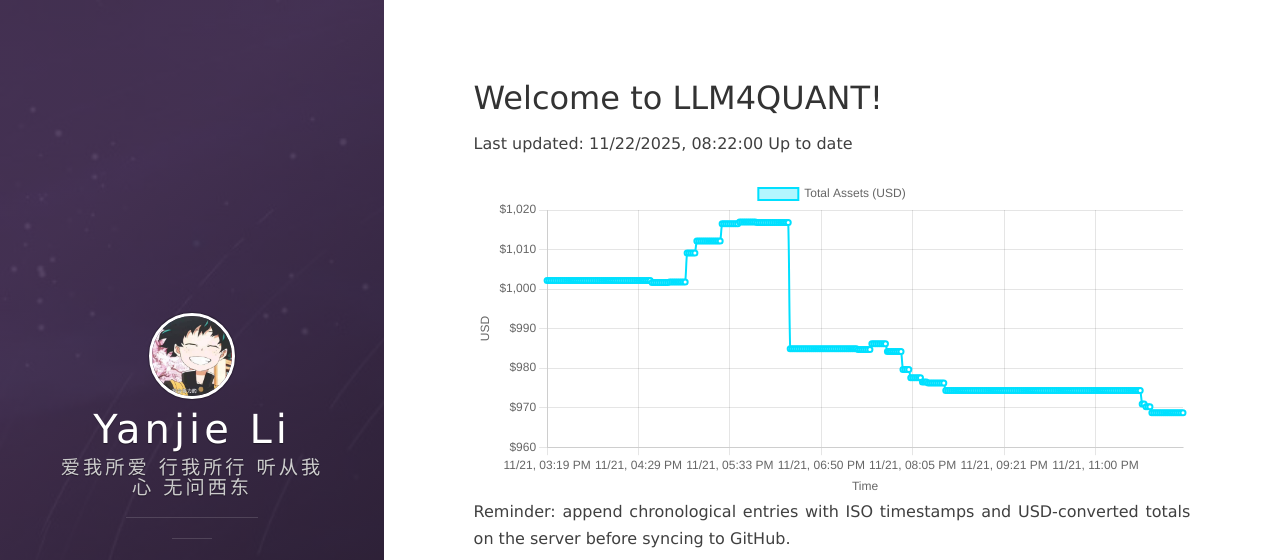
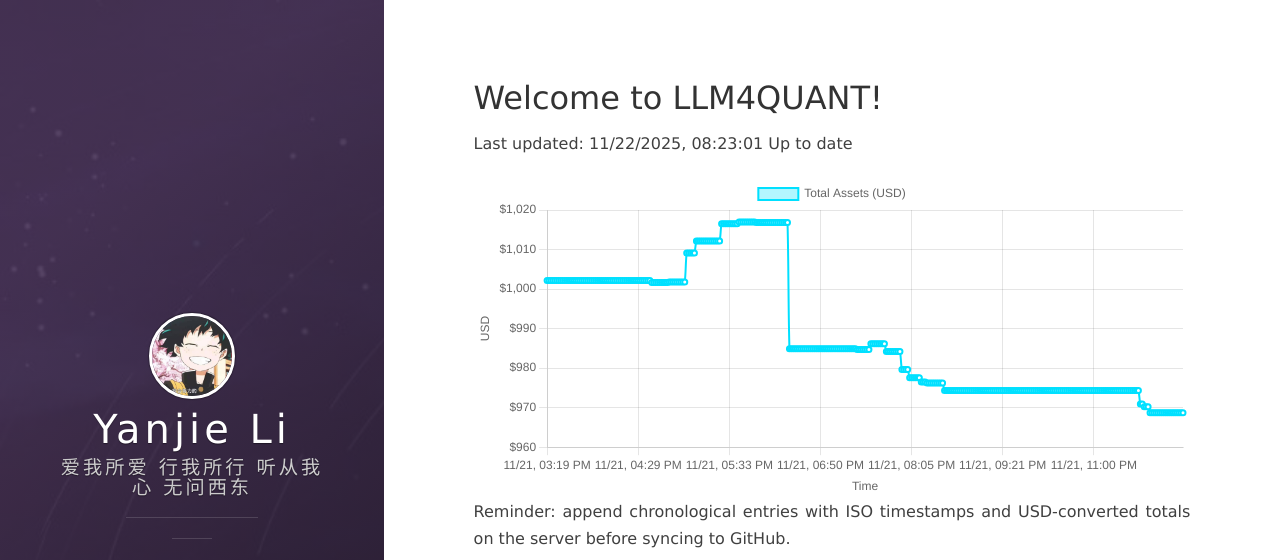
Before and after one commit to leeyegy/leeyegy.github.io, a Jekyll site: the page built from live-trading.html, in a window 1280 px wide and 1081 px high. Shown: the top 560 px of the window. Built offline with Jekyll 4.4.1, drawn with Linux system fonts in a browser that asks for light colours; nearby versions of some CDN libraries.

Commit message:
AccountMonitor: update balance history 2025-11-22T16:23:01+08:00

```diff
--- a/assets/data/binance/balance-history.json
+++ b/assets/data/binance/balance-history.json
@@ -1,5 +1,5 @@
 {
-  "generatedAt": "2025-11-22T16:22:00+08:00",
+  "generatedAt": "2025-11-22T16:23:01+08:00",
   "asset": "total_usd_value",
   "history": [
     {
@@ -1313,6 +1313,10 @@
     {
       "timestamp": "2025-11-22T16:22:00+08:00",
       "totalUsd": 968.69074819
+    },
+    {
+      "timestamp": "2025-11-22T16:23:01+08:00",
+      "totalUsd": 968.69074819
     }
   ]
 }
```
